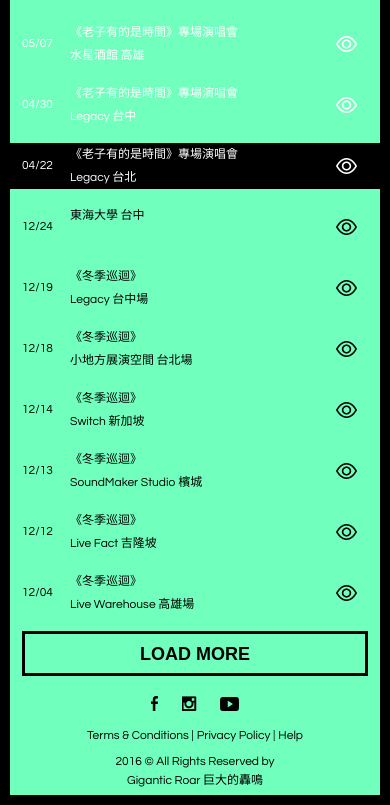
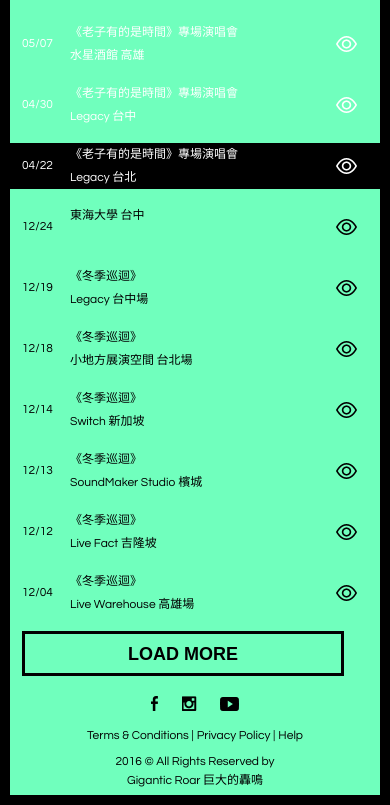
Before and after one commit to brian224/GiganticRoar, a plain HTML site: page tour.html in a window 390 px wide. Shown: the part 109-914 px from the top of the page. Drawn offline with Linux system fonts and the light colour scheme.

Commit message:
test error

```diff
--- a/sass/styles.scss
+++ b/sass/styles.scss
@@ -987,7 +987,7 @@ a {
 
 				.btn-more {
 					margin: 0 12px;
-					width: calc(100% - 24px);
+					width: calc(100% - 48px);
 				}
 			}
 		}
```
Also changed, not shown: css/styles.css.
